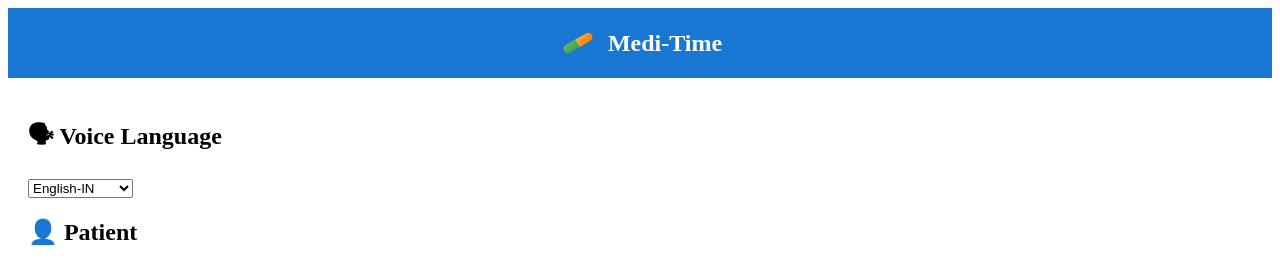
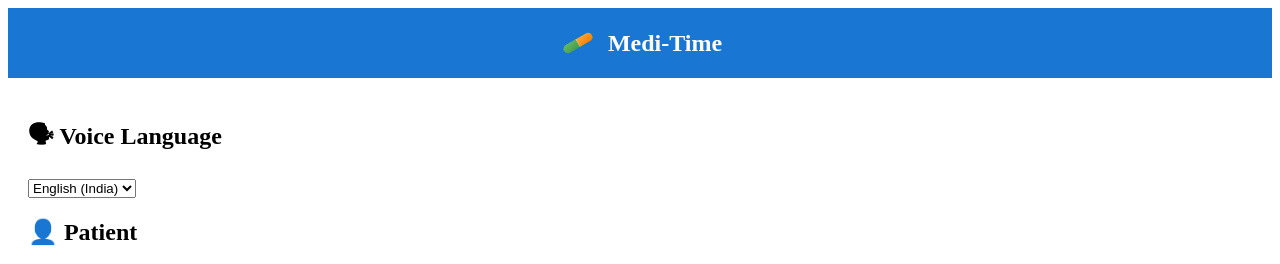
Before and after one commit to vasu-h10/medi-time-ai, a React (Vite) app: page / in a window 1280 px wide. Shown: the top 264 px of the page. Built offline with nearby package versions, Linux system fonts and the light colour scheme.

Commit message:
Update MainBody.jsx

```diff
--- a/src/MainBody.jsx
+++ b/src/MainBody.jsx
@@ -1,14 +1,12 @@
 import { useEffect, useState, useRef } from "react";
 
 /**
- * MainBody.jsx
- * FINAL VERSION
- * - Female-only TTS (auto fallback)
- * - 9+ language full sentence translations
- * - NON-STOP alarm + chained speech (no cuts)
+ * MainBody.jsx — FINAL
+ * - Female-first TTS (safe fallback)
+ * - 9 Indian languages (full sentences)
+ * - NON-STOP alarm + chained speech (NO CUTS)
  * - Stops ONLY on "Mark as Taken"
- * - Gallery image (compressed)
- * - Alarm image preview
+ * - Gallery image upload (compressed)
  * - History show/hide + multi delete
  * - Play Store / TWA safe
  */
@@ -33,7 +31,7 @@ function MainBody() {
   const [showHistory, setShowHistory] = useState(false);
 
   const [voiceLang, setVoiceLang] = useState("en-IN");
-  const [allVoices, setAllVoices] = useState([]);
+  const [voices, setVoices] = useState([]);
 
   const [isRinging, setIsRinging] = useState(false);
 
@@ -42,20 +40,41 @@ function MainBody() {
 
   // ---------------- CONSTANTS ----------------
   const doses = ["10 mg", "20 mg", "50 mg", "100 mg", "250 mg", "500 mg"];
-  const hours = Array.from({ length: 12 }, (_, i) => String(i + 1).padStart(2, "0"));
-  const minutes = Array.from({ length: 60 }, (_, i) => String(i).padStart(2, "0"));
+  const hours = Array.from({ length: 12 }, (_, i) =>
+    String(i + 1).padStart(2, "0")
+  );
+  const minutes = Array.from({ length: 60 }, (_, i) =>
+    String(i).padStart(2, "0")
+  );
 
   // ---------------- TRANSLATIONS ----------------
   const reminderTextByLang = {
-    "English-IN": ({ n, m, d }) => `Mr ${n}, this is your ${m} ${d} time. Please take it now.`,
-    "Hindi-IN": ({ n, m, d }) => `${n} जी, अब ${m} ${d} लेने का समय है। कृपया अभी लें।`,
-    "Telugu-IN": ({ n, m, d }) => `${n} గారు, ఇది మీ ${m} ${d} తీసుకునే సమయం. దయచేసి ఇప్పుడు తీసుకోండి.`,
-    "Tamil-IN": ({ n, m, d }) => `${n}, இது உங்கள் ${m} ${d} எடுத்துக்கொள்ளும் நேரம்.`,
-    " Kannada-IN": ({ n, m, d }) => `${n}, ಇದು ನಿಮ್ಮ ${m} ${d} ತೆಗೆದುಕೊಳ್ಳುವ ಸಮಯ.`,
-    "Malayalam-IN": ({ n, m, d }) => `${n}, ഇത് നിങ്ങളുടെ ${m} ${d} എടുക്കേണ്ട സമയമാണ്.`,
-    " Bengali-IN": ({ n, m, d }) => `${n}, এখন আপনার ${m} ${d} নেওয়ার সময়।`,
-    "Marathi-IN": ({ n, m, d }) => `${n}, आता तुमचे ${m} ${d} घेण्याची वेळ झाली आहे.`,
-    "Gujarati-IN": ({ n, m, d }) => `${n}, હવે તમારું ${m} ${d} લેવાનો સમય છે.`,
+    "en-IN": ({ n, m, d }) =>
+      `Mr ${n}, this is your ${m} ${d} time. Please take it now.`,
+
+    "hi-IN": ({ n, m, d }) =>
+      `${n} जी, अब ${m} ${d} लेने का समय है। कृपया अभी लें।`,
+
+    "te-IN": ({ n, m, d }) =>
+      `${n} గారు, ఇది మీ ${m} ${d} తీసుకునే సమయం. దయచేసి ఇప్పుడు తీసుకోండి.`,
+
+    "ta-IN": ({ n, m, d }) =>
+      `${n}, இது உங்கள் ${m} ${d} எடுத்துக்கொள்ளும் நேரம். தயவுசெய்து இப்போது எடுத்துக்கொள்ளுங்கள்.`,
+
+    "kn-IN": ({ n, m, d }) =>
+      `${n}, ಇದು ನಿಮ್ಮ ${m} ${d} ತೆಗೆದುಕೊಳ್ಳುವ ಸಮಯ. ದಯವಿಟ್ಟು ಈಗ ತೆಗೆದುಕೊಳ್ಳಿ.`,
+
+    "ml-IN": ({ n, m, d }) =>
+      `${n}, ഇത് നിങ്ങളുടെ ${m} ${d} എടുക്കേണ്ട സമയമാണ്. ദയവായി ഇപ്പോൾ എടുക്കുക.`,
+
+    "bn-IN": ({ n, m, d }) =>
+      `${n}, এখন আপনার ${m} ${d} নেওয়ার সময়। অনুগ্রহ করে এখনই নিন।`,
+
+    "mr-IN": ({ n, m, d }) =>
+      `${n}, आता तुमचे ${m} ${d} घेण्याची वेळ झाली आहे. कृपया आत्ताच घ्या.`,
+
+    "gu-IN": ({ n, m, d }) =>
+      `${n}, હવે તમારું ${m} ${d} લેવાનો સમય છે. કૃપા કરીને હવે લો।`,
   };
 
   const getReminderText = () =>
@@ -67,10 +86,11 @@ function MainBody() {
 
   // ---------------- LOAD VOICES ----------------
   useEffect(() => {
-    const load = () => setAllVoices(window.speechSynthesis.getVoices());
+    const load = () => setVoices(window.speechSynthesis.getVoices() || []);
     load();
     window.speechSynthesis.addEventListener("voiceschanged", load);
-    return () => window.speechSynthesis.removeEventListener("voiceschanged", load);
+    return () =>
+      window.speechSynthesis.removeEventListener("voiceschanged", load);
   }, []);
 
   // ---------------- STORAGE ----------------
@@ -81,10 +101,10 @@ function MainBody() {
 
   // ---------------- VOICE PICKER ----------------
   const selectVoice = (lang) =>
-    allVoices.find(v => v.lang === lang) ||
-    allVoices.find(v => v.lang.startsWith(lang.split("-")[0])) ||
-    allVoices.find(v => v.lang.startsWith("en")) ||
-    allVoices[0];
+    voices.find(v => v.lang === lang) ||
+    voices.find(v => v.lang.startsWith(lang.split("-")[0])) ||
+    voices.find(v => v.lang.startsWith("en")) ||
+    voices[0];
 
   // ---------------- ALARM ----------------
   const playAlarm = () => {
@@ -100,21 +120,29 @@ function MainBody() {
     alarmRef.current = null;
   };
 
-  // ---------------- SAFE SPEECH LOOP ----------------
+  // ---------------- SAFE CHAINED SPEECH (NO CUTS) ----------------
   const speakLoop = (text) => {
     const voice = selectVoice(voiceLang);
     let stopped = false;
 
     const speakOnce = () => {
       if (stopped) return;
+
       const u = new SpeechSynthesisUtterance(text);
       if (voice) u.voice = voice;
       u.lang = voice?.lang || "en-IN";
-      u.onend = () => !stopped && setTimeout(speakOnce, 800);
+      u.volume = 1;
+      u.rate = 1;
+      u.pitch = 1.1;
+
+      u.onend = () => !stopped && setTimeout(speakOnce, 900);
+      u.onerror = () => !stopped && setTimeout(speakOnce, 1500);
+
       window.speechSynthesis.speak(u);
     };
 
     speakOnce();
+
     return () => {
       stopped = true;
       window.speechSynthesis.cancel();
@@ -126,6 +154,7 @@ function MainBody() {
     let h = parseInt(hour);
     if (ampm === "PM" && h !== 12) h += 12;
     if (ampm === "AM" && h === 12) h = 0;
+
     const now = new Date();
     const t = new Date();
     t.setHours(h, parseInt(minute), 0, 0);
@@ -133,7 +162,7 @@ function MainBody() {
     return t - now;
   };
 
-  // ---------------- IMAGE PICK (COMPRESS) ----------------
+  // ---------------- IMAGE PICK (GALLERY ONLY) ----------------
   const onImagePick = (e) => {
     const file = e.target.files?.[0];
     if (!file) return;
@@ -184,7 +213,9 @@ function MainBody() {
 
   // ---------------- HISTORY DELETE ----------------
   const toggleSelect = (id) =>
-    setSelectedHistory(s => s.includes(id) ? s.filter(x => x !== id) : [...s, id]);
+    setSelectedHistory(s =>
+      s.includes(id) ? s.filter(x => x !== id) : [...s, id]
+    );
 
   const deleteSelected = () => {
     setHistory(h => h.filter(x => !selectedHistory.includes(x.id)));
@@ -196,9 +227,15 @@ function MainBody() {
     <main style={{ padding: 20 }}>
       <h2>🗣 Voice Language</h2>
       <select value={voiceLang} onChange={e => setVoiceLang(e.target.value)}>
-        {Object.keys(reminderTextByLang).map(l => (
-          <option key={l} value={l}>{l}</option>
-        ))}
+        <option value="en-IN">English (India)</option>
+        <option value="hi-IN">Hindi</option>
+        <option value="te-IN">Telugu</option>
+        <option value="ta-IN">Tamil</option>
+        <option value="kn-IN">Kannada</option>
+        <option value="ml-IN">Malayalam</option>
+        <option value="bn-IN">Bengali</option>
+        <option value="mr-IN">Marathi</option>
+        <option value="gu-IN">Gujarati</option>
       </select>
 
       <h2>👤 Patient</h2>
@@ -219,7 +256,9 @@ function MainBody() {
       <select value={minute} onChange={e => setMinute(e.target.value)}>{minutes.map(m => <option key={m}>{m}</option>)}</select>
       <select value={ampm} onChange={e => setAmPm(e.target.value)}><option>AM</option><option>PM</option></select>
 
-      <button onClick={() => setTimeout(triggerReminder, getDelay())}>➕ Add Reminder</button>
+      <button onClick={() => setTimeout(triggerReminder, getDelay())}>
+        ➕ Add Reminder
+      </button>
 
       {isRinging && (
         <>
@@ -254,6 +293,7 @@ function MainBody() {
         </>
       )}
 
+      {/* Advertisement */}
       <div style={{ marginTop: 30, background: "#f1f5f9", padding: 15, textAlign: "center" }}>
         <small>Advertisement</small>
         <div style={{ height: 60, background: "#e5e7eb", marginTop: 6 }} />
```
